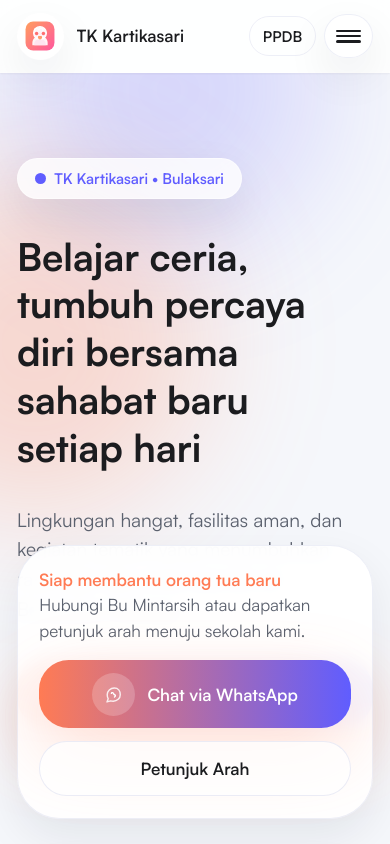
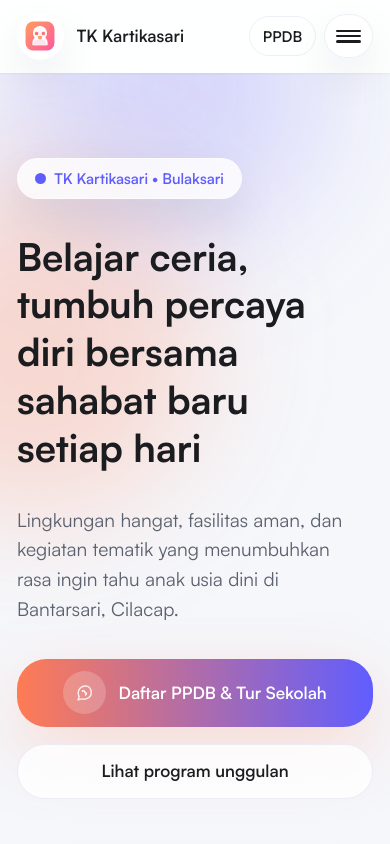
Before and after one commit to jwrfree/tk-kartikasari, a Next.js app in the folder tk-kartikasari/: page / in a window 390 px wide. Shown: the top 844 px of the page. Built offline with nearby package versions, Linux system fonts and the light colour scheme.

Commit message:
Hide sticky actions on small screens

```diff
--- a/tk-kartikasari/components/StickyActions.tsx
+++ b/tk-kartikasari/components/StickyActions.tsx
@@ -6,7 +6,7 @@ import site from "@/data/site.json";
 
 export default function StickyActions() {
   return (
-    <div className="pointer-events-none fixed inset-x-0 bottom-0 z-50 pb-[calc(env(safe-area-inset-bottom,0)+1.5rem)]">
+    <div className="pointer-events-none fixed inset-x-0 bottom-0 z-50 hidden pb-[calc(env(safe-area-inset-bottom,0)+1.5rem)] md:block">
       <div className="container pointer-events-auto">
         <div className="flex flex-col gap-4 rounded-3xl border border-border/70 bg-surface/95 px-5 py-5 shadow-soft backdrop-blur sm:flex-row sm:items-center sm:justify-between">
           <div>
```
